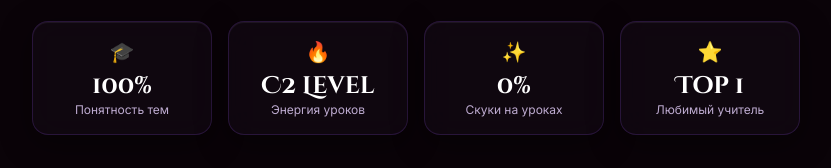
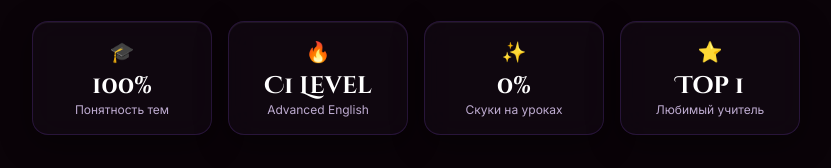
Before and after one commit to jrjrh39899-collab/baxtjan-halloween, a Next.js app: page / in a window 1280 px wide. Shown: the part 516-684 px from the top of the page, without its empty margins (224-1055 px from the left). Built offline with nearby package versions, Linux system fonts and the light colour scheme.

Commit message:
Update teacher English level to C1 Advanced

```diff
--- a/components/Hero.tsx
+++ b/components/Hero.tsx
@@ -101,8 +101,8 @@ export default function Hero() {
           <div className="flex items-center justify-center text-amber-400 mb-1 text-xl">
             🔥
           </div>
-          <div className="text-xl sm:text-2xl font-bold font-cinzel text-white">C2 Level</div>
-          <div className="text-xs text-purple-200/80">Энергия уроков</div>
+          <div className="text-xl sm:text-2xl font-bold font-cinzel text-white">C1 Level</div>
+          <div className="text-xs text-purple-200/80">Advanced English</div>
         </div>
 
         <div className="glass p-4 rounded-2xl border border-purple-500/20 text-center hover:border-orange-500/40 transition-colors">
```
